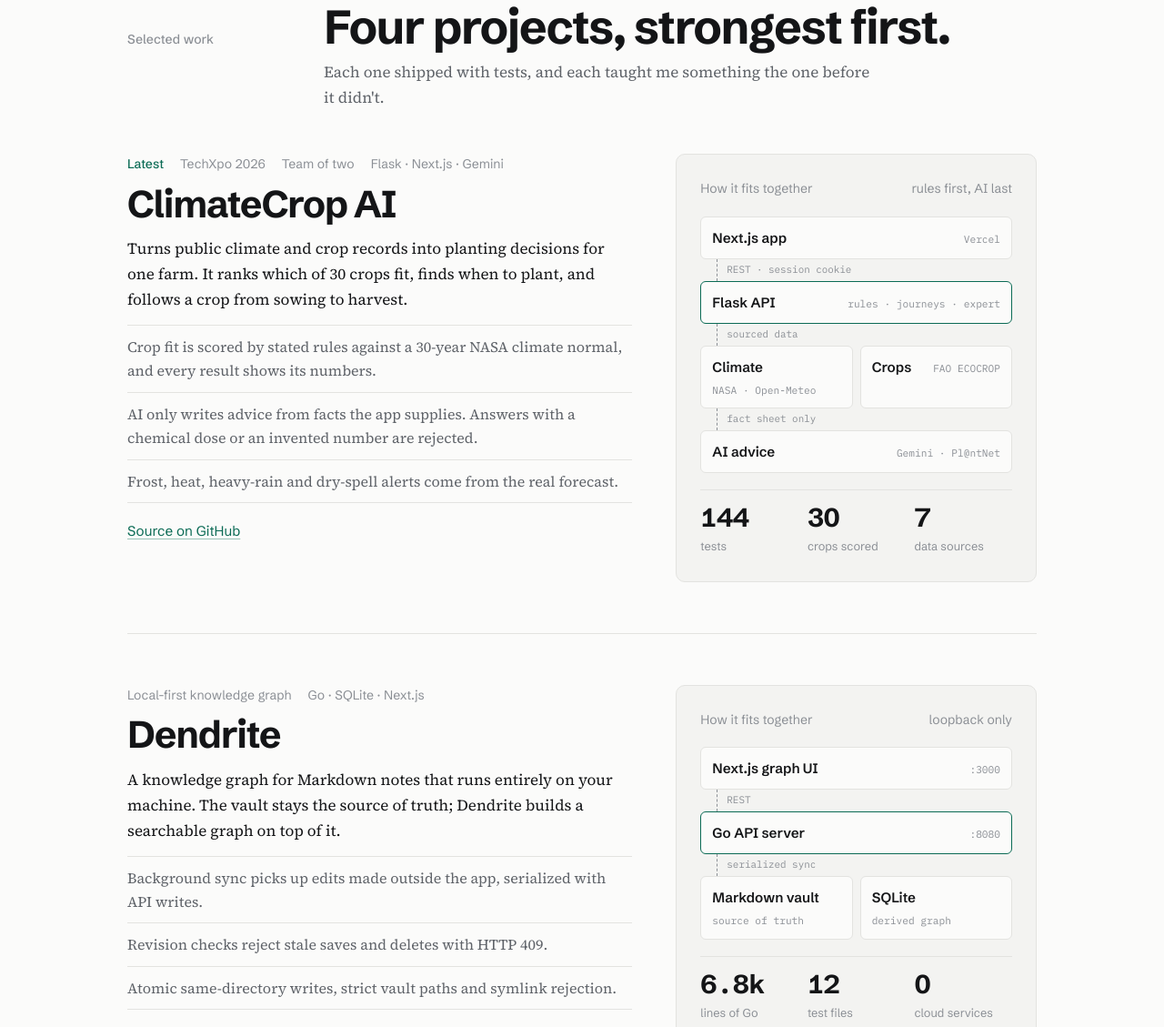
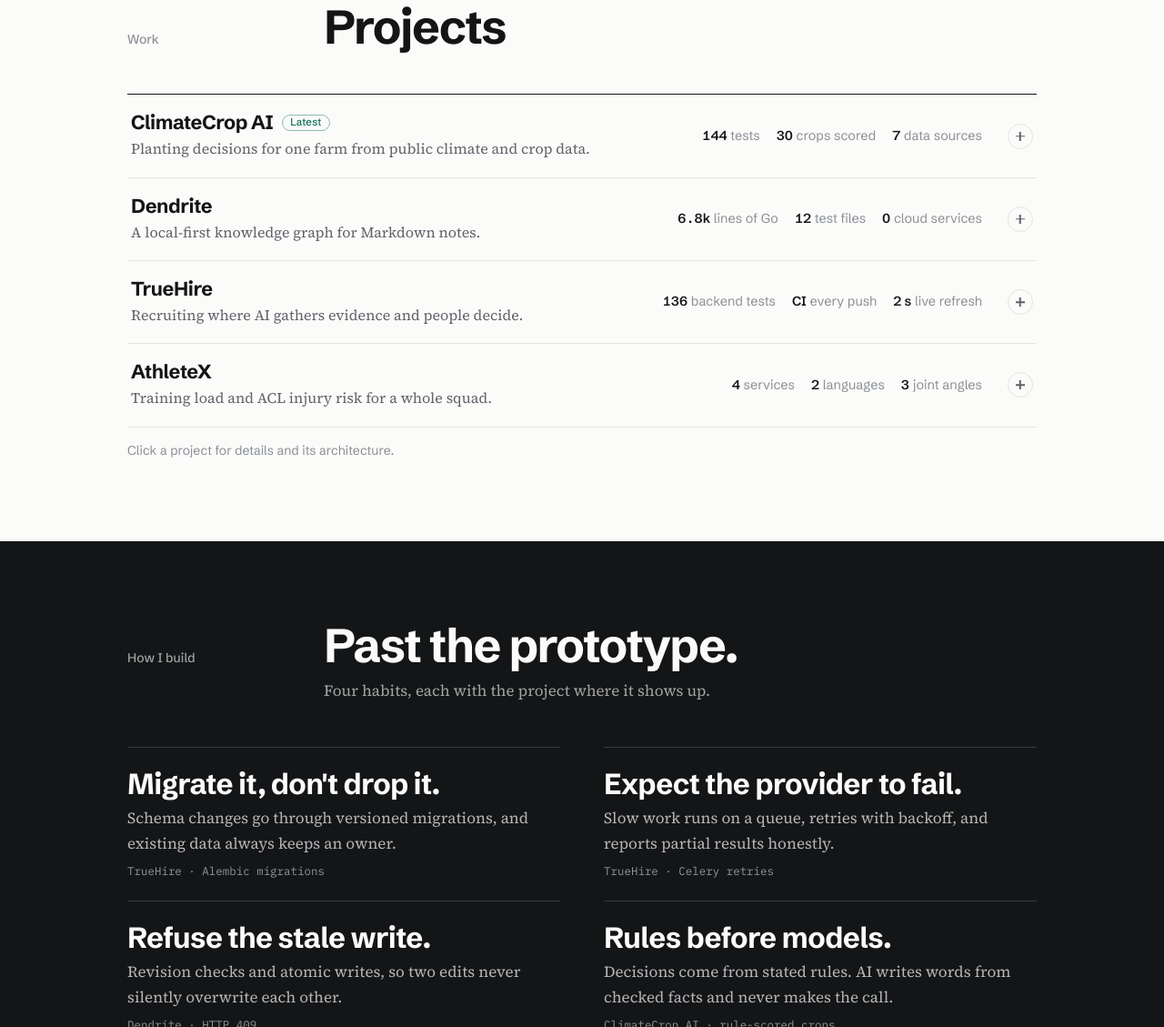
Before and after one commit to Zeusangis/portfolio, an Astro site: page / in a window 1280 px wide. Shown: the part 789-1918 px from the top of the page at 91% size. Built offline with nearby package versions, Linux system fonts and the light colour scheme; Astro itself is replaced by a stand-in of ours.

Commit message:
Compact, expandable project rows and a plain Projects heading

```diff
--- a/src/pages/index.astro
+++ b/src/pages/index.astro
@@ -21,7 +21,7 @@ const spans = [
 
 const projects = [
   {
-    id: 'climatecrop', name: 'ClimateCrop AI', href: 'https://github.com/Zeusangis/ClimateCrop-AI', lead: true,
+    id: 'climatecrop', name: 'ClimateCrop AI', line: 'Planting decisions for one farm from public climate and crop data.', href: 'https://github.com/Zeusangis/ClimateCrop-AI', lead: true,
     meta: ['TechXpo 2026', 'Team of two', 'Flask · Next.js · Gemini'],
     summary: 'Turns public climate and crop records into planting decisions for one farm. It ranks which of 30 crops fit, finds when to plant, and follows a crop from sowing to harvest.',
     points: [
@@ -34,7 +34,7 @@ const projects = [
     numbers: [['144', 'tests'], ['30', 'crops scored'], ['7', 'data sources']],
   },
   {
-    id: 'dendrite', name: 'Dendrite', href: 'https://github.com/Zeusangis/Dendrite',
+    id: 'dendrite', name: 'Dendrite', line: 'A local-first knowledge graph for Markdown notes.', href: 'https://github.com/Zeusangis/Dendrite',
     meta: ['Local-first knowledge graph', 'Go · SQLite · Next.js'],
     summary: 'A knowledge graph for Markdown notes that runs entirely on your machine. The vault stays the source of truth; Dendrite builds a searchable graph on top of it.',
     points: [
@@ -47,7 +47,7 @@ const projects = [
     numbers: [['6.8k', 'lines of Go'], ['12', 'test files'], ['0', 'cloud services']],
   },
   {
-    id: 'truehire', name: 'TrueHire', href: 'https://github.com/Zeusangis/prometheus',
+    id: 'truehire', name: 'TrueHire', line: 'Recruiting where AI gathers evidence and people decide.', href: 'https://github.com/Zeusangis/prometheus',
     meta: ['Evidence-first recruiting', 'Flask · Celery · Redis · React'],
     summary: "Pairs job-specific resume analysis with bounded evidence from a candidate's public GitHub. AI supplies evidence for a human decision; it never accepts or rejects anyone on its own.",
     points: [
@@ -60,7 +60,7 @@ const projects = [
     numbers: [['136', 'backend tests'], ['CI', 'every push'], ['2 s', 'live refresh']],
   },
   {
-    id: 'athletex', name: 'AthleteX', href: 'https://github.com/Zeusangis/Nexus',
+    id: 'athletex', name: 'AthleteX', line: 'Training load and ACL injury risk for a whole squad.', href: 'https://github.com/Zeusangis/Nexus',
     meta: ['Training load and ACL risk', 'Express · FastAPI · MediaPipe'],
     summary: 'Coaches see a whole squad on one screen and score landing mechanics from a single jump video.',
     points: [
@@ -112,15 +112,24 @@ const projects = [
   <section id="work" style="border-top:0">
     <div class="wrap">
       <div class="head">
-        <span class="label">Selected work</span>
-        <div><h2>Four projects, strongest first.</h2><p>Each one shipped with tests, and each taught me something the one before it didn't.</p></div>
+        <span class="label">Work</span>
+        <div><h2>Projects</h2></div>
       </div>
 
+      <div class="plist">
         {projects.map((p) => (
-        <article class="writeup" id={p.id}>
+          <details class="prow" id={p.id}>
+            <summary>
+              <span class="p-name">
+                <span class="p-title">{p.name}{p.lead && <span class="badge">Latest</span>}</span>
+                <span class="p-line">{p.line}</span>
+              </span>
+              <span class="p-nums">{p.numbers.map(([v, l]) => <span><b>{v}</b> {l}</span>)}</span>
+              <span class="p-toggle" aria-hidden="true"></span>
+            </summary>
+            <div class="p-detail">
               <div>
-            <div class="meta">{p.lead && <span class="lead">Latest</span>}{p.meta.map((m) => <span>{m}</span>)}</div>
-            <h3><a href={p.href}>{p.name}</a></h3>
+                <div class="meta">{p.meta.map((m) => <span>{m}</span>)}</div>
                 <p>{p.summary}</p>
                 <ul>{p.points.map((pt) => <li>{pt}</li>)}</ul>
                 <div class="foot"><a class="link" href={p.href}>Source on GitHub</a></div>
@@ -130,14 +139,16 @@ const projects = [
                 <div class="flow">
                   {p.flow.map((step) =>
                     typeof step === 'string' ? <div class="edge">{step}</div>
-                : Array.isArray(step[0]) ? <div class="pair">{(step as [string, string][]).map(([b, s]) => <div class="node"><b>{b}</b><small>{s}</small></div>)}</div>
+                    : Array.isArray(step[0]) ? <div class="pair">{(step as [string, string][]).map(([b, sm]) => <div class="node"><b>{b}</b><small>{sm}</small></div>)}</div>
                     : <div class={step[2] ? 'node core' : 'node'}><b>{step[0]}</b><small>{step[1]}</small></div>
                   )}
                 </div>
-            <div class="numbers">{p.numbers.map(([v, l]) => <div><b>{v}</b><span>{l}</span></div>)}</div>
               </aside>
-        </article>
+            </div>
+          </details>
         ))}
+      </div>
+      <p class="hint">Click a project for details and its architecture.</p>
     </div>
   </section>
 
--- a/src/styles/global.css
+++ b/src/styles/global.css
@@ -304,3 +304,38 @@ footer .wrap { padding-block: 28px 40px; display: flex; flex-wrap: wrap; justify
 .channels a:hover { color: var(--accent); }
 
 @media (prefers-reduced-motion: reduce) { .span .bar { animation: none; } .channels a { transition: none; } }
+
+
+/* compact project list: one row per project, details on demand */
+.plist { border-top: 1px solid var(--ink); }
+.prow { border-bottom: 1px solid var(--rule); scroll-margin-top: 72px; }
+.prow > summary {
+  list-style: none; cursor: pointer; display: grid; align-items: center; gap: 8px 28px;
+  grid-template-columns: minmax(0, 1fr) auto; padding: 18px 4px;
+  transition: background .15s;
+}
+.prow > summary::-webkit-details-marker { display: none; }
+.prow > summary:hover { background: color-mix(in srgb, var(--accent) 5%, transparent); }
+@media (min-width: 860px) { .prow > summary { grid-template-columns: minmax(0, 1fr) minmax(0, auto) 28px; } }
+.p-name { display: grid; gap: 2px; min-width: 0; }
+.p-title { font-family: var(--sans); font-weight: 700; font-size: 1.35rem; letter-spacing: -0.02em; line-height: 1.2; display: flex; flex-wrap: wrap; align-items: center; gap: 4px 10px; }
+.badge { font-family: var(--sans); font-weight: 500; font-size: .72rem; letter-spacing: .02em; color: var(--accent); border: 1px solid color-mix(in srgb, var(--accent) 45%, transparent); border-radius: 999px; padding: 1px 8px; }
+.p-line { color: var(--ink-2); font-size: 1rem; }
+.p-nums { display: flex; flex-wrap: wrap; gap: 4px 18px; font-family: var(--sans); font-size: .9rem; color: var(--ink-3); grid-column: 1 / -1; }
+.p-nums b { color: var(--ink); font-weight: 600; font-variant-numeric: tabular-nums; }
+@media (min-width: 860px) { .p-nums { grid-column: auto; justify-content: flex-end; } }
+.p-toggle { width: 28px; height: 28px; border: 1px solid var(--rule); border-radius: 50%; position: relative; justify-self: end; grid-row: 1; grid-column: 2; }
+@media (min-width: 860px) { .p-toggle { grid-column: 3; } }
+.p-toggle::before, .p-toggle::after { content: ""; position: absolute; left: 50%; top: 50%; width: 10px; height: 1.5px; background: var(--ink-2); transform: translate(-50%, -50%); transition: transform .2s; }
+.p-toggle::after { transform: translate(-50%, -50%) rotate(90deg); }
+.prow[open] .p-toggle::after { transform: translate(-50%, -50%) rotate(0deg); }
+.prow[open] > summary { background: none; }
+.p-detail { display: grid; gap: clamp(20px, 3vw, 40px); grid-template-columns: minmax(0, 1fr); padding: 4px 4px 28px; }
+@media (min-width: 960px) { .p-detail { grid-template-columns: minmax(0, 7fr) minmax(0, 5fr); } }
+.p-detail .meta { display: flex; flex-wrap: wrap; gap: 4px 18px; font-family: var(--sans); font-size: var(--t-sm); color: var(--ink-3); margin-bottom: 10px; }
+.p-detail p { margin: 0 0 12px; max-width: 36em; }
+.p-detail ul { margin: 0; padding: 0; list-style: none; display: grid; border-top: 1px solid var(--rule); max-width: 38em; }
+.p-detail li { padding: 9px 0; border-bottom: 1px solid var(--rule); color: var(--ink-2); font-size: .98rem; }
+.p-detail .foot { margin-top: 14px; font-family: var(--sans); }
+.hint { margin: 14px 0 0; font-family: var(--sans); font-size: var(--t-sm); color: var(--ink-3); }
+@media (prefers-reduced-motion: reduce) { .prow > summary, .p-toggle::before, .p-toggle::after { transition: none; } }
```
Lines whose indentation alone changed are shown as unchanged.
